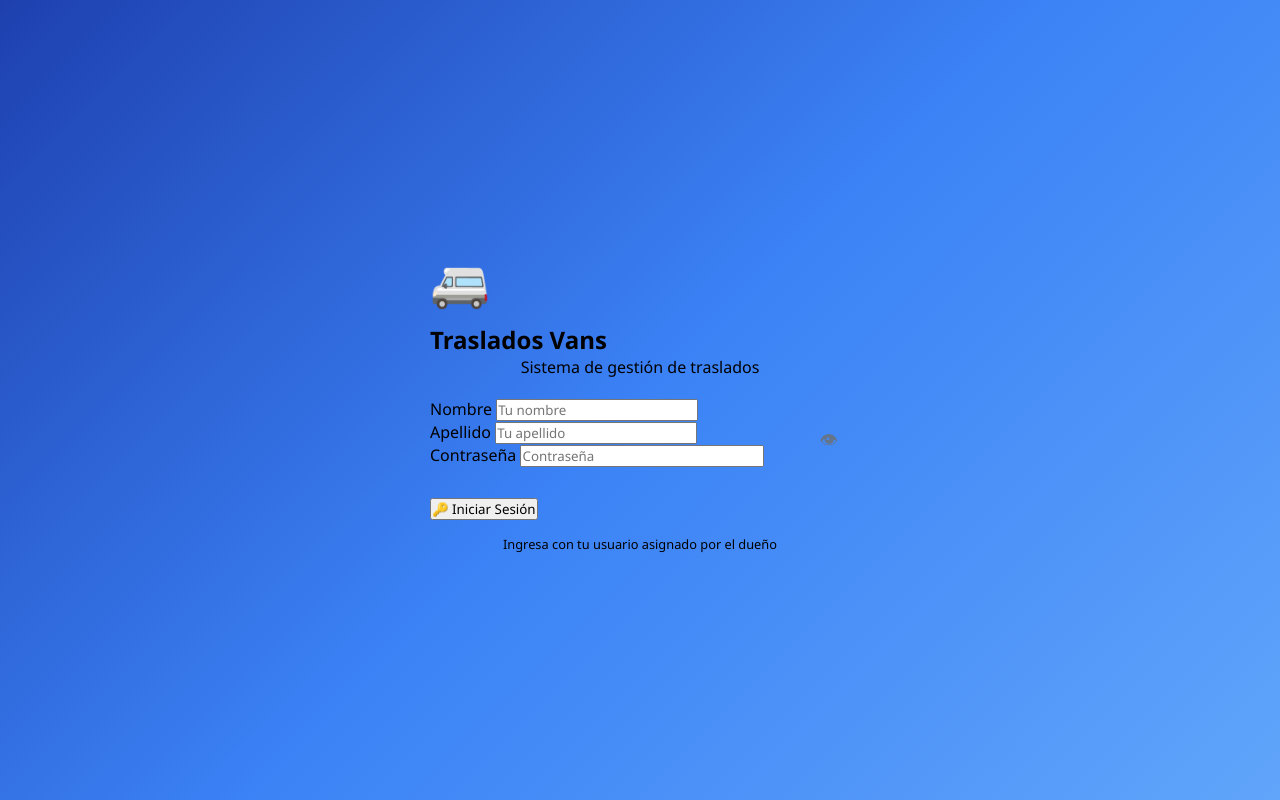
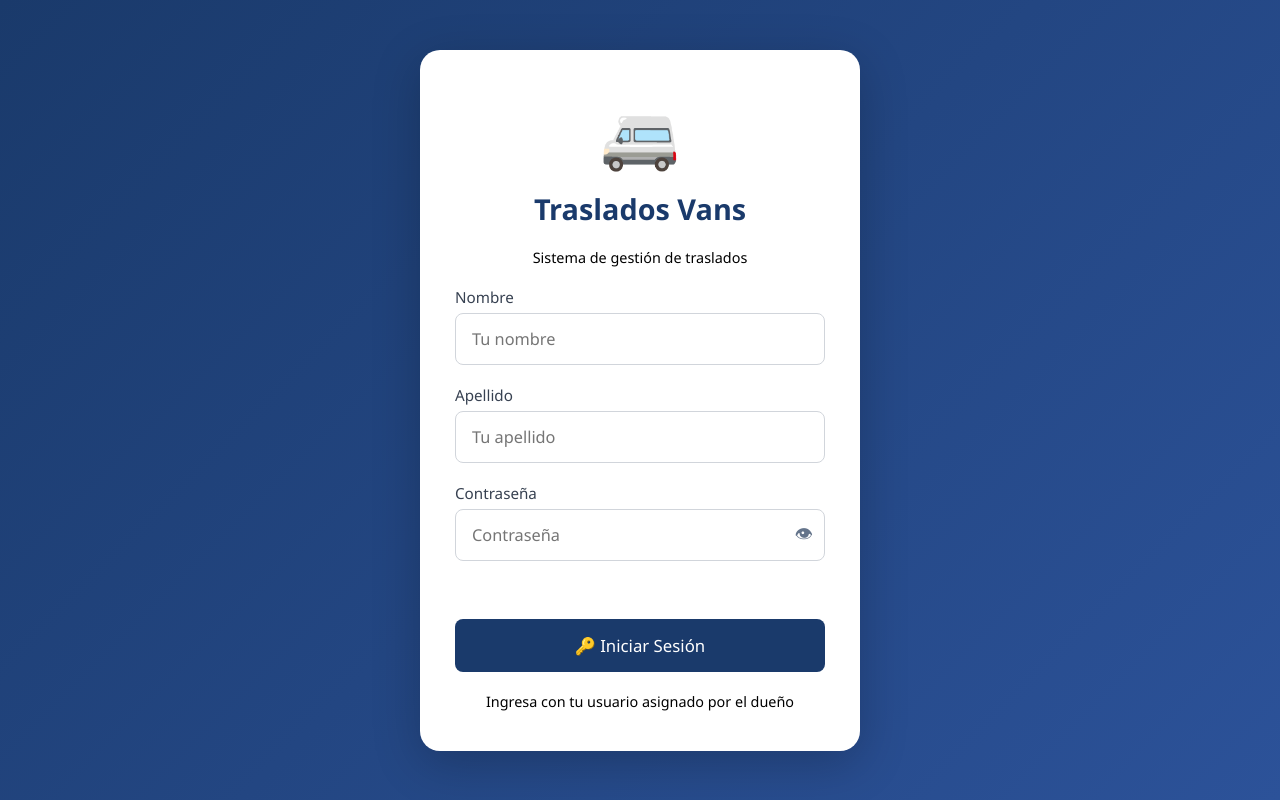
Before and after one commit to carlosfontans72cf-droid/traslados-ops, a plain HTML site: page public/index.html in a window 1280 px wide. Drawn offline with Linux system fonts and the light colour scheme; no server answers.

Commit message:
Diseño responsivo: adaptada vista para PC y celular

```diff
--- a/public/css/styles.css
+++ b/public/css/styles.css
@@ -5,7 +5,6 @@
   box-sizing: border-box;
   font-family: 'Segoe UI', Roboto, Oxygen, Ubuntu, Cantarell, 'Open Sans', sans-serif;
 }
-
 body {
   min-height: 100vh;
   display: flex;
@@ -15,14 +14,12 @@ body {
   padding: 20px;
   -webkit-font-smoothing: antialiased;
 }
-
 /* ===== CONTENEDOR CENTRAL ===== */
 .login-container {
   width: 100%;
   max-width: 420px;
   margin: auto;
 }
-
 .login-box {
   background: #ffffff;
   padding: 40px 30px;
@@ -31,7 +28,6 @@ body {
   text-align: center;
   animation: aparecer 0.4s ease-out;
 }
-
 /* ===== ANIMACIÓN ===== */
 @keyframes aparecer {
   from {
@@ -43,34 +39,29 @@ body {
     transform: translateY(0);
   }
 }
-
 /* ===== TEXTOS Y LOGO ===== */
 .logo {
   font-size: 48px;
   margin-bottom: 10px;
 }
-
 h1 {
   color: #1e40af;
   font-size: 28px;
   margin-bottom: 8px;
   font-weight: 700;
 }
-
 .subtitulo {
   color: #64748b;
   margin-bottom: 30px;
   font-size: 15px;
   line-height: 1.5;
 }
-
 /* ===== CAMPOS DE ENTRADA ===== */
 .campo {
   text-align: left;
   margin-bottom: 20px;
   position: relative; /* ✅ CLAVE para poner el ojo adentro a la derecha */
 }
-
 .campo label {
   display: block;
   color: #334155;
@@ -78,7 +69,6 @@ h1 {
   font-weight: 500;
   font-size: 15px;
 }
-
 .campo input {
   width: 100%;
   padding: 12px 42px 12px 14px; /* ✅ más espacio derecha para el ícono */
@@ -88,14 +78,12 @@ h1 {
   transition: border-color 0.25s ease, box-shadow 0.25s ease;
   background-color: #fcfcfd;
 }
-
 .campo input:focus {
   outline: none;
   border-color: #2563eb;
   box-shadow: 0 0 0 3px rgba(37, 99, 235, 0.15);
   background-color: #ffffff;
 }
-
 /* ✅ ===== ESTILO NUEVO: BOTÓN OJO VER CONTRASEÑA ===== */
 .ver-contrasena {
   position: absolute;
@@ -111,7 +99,6 @@ h1 {
 .ver-contrasena:hover {
   color: #2563eb;
 }
-
 /* ===== BOTÓN PRINCIPAL ===== */
 .btn-principal {
   width: 100%;
@@ -125,15 +112,12 @@ h1 {
   cursor: pointer;
   transition: background-color 0.25s ease, transform 0.2s ease;
 }
-
 .btn-principal:hover {
   background: #1d4ed8;
 }
-
 .btn-principal:active {
   transform: scale(0.98);
 }
-
 /* ===== MENSAJE DE ERROR ===== */
 .error {
   margin-top: 15px;
@@ -143,15 +127,83 @@ h1 {
   min-height: 20px;
 }
 
-/* ===== AJUSTES PARA CELULARES ===== */
+/* ===== 📱 CELULAR (pantallas chicas) ===== */
 @media (max-width: 480px) {
+  body {
+    padding: 12px;
+  }
   .login-box {
-    padding: 30px 20px;
+    padding: 25px 18px;
+    border-radius: 14px;
   }
   h1 {
-    font-size: 24px;
+    font-size: 22px;
   }
   .logo {
-    font-size: 40px;
+    font-size: 38px;
+  }
+  .subtitulo {
+    font-size: 14px;
+    margin-bottom: 22px;
+  }
+  .campo {
+    margin-bottom: 16px;
+  }
+  .campo label {
+    font-size: 14px;
+  }
+  .campo input {
+    padding: 11px 42px 11px 12px;
+    font-size: 16px; /* ✅ Mejora experiencia en móvil */
+  }
+  .btn-principal {
+    padding: 12px;
+    font-size: 15px;
   }
 }
+
+/* ===== 💻 PC Y TABLET (pantallas anchas) ===== */
+@media (min-width: 768px) {
+  body {
+    padding: 40px;
+  }
+  .login-container {
+    max-width: 480px; /* ✅ Más ancho en PC */
+  }
+  .login-box {
+    padding: 45px 40px; /* ✅ Más espacio interno */
+    border-radius: 20px; /* ✅ Bordes más redondos */
+    box-shadow: 0 15px 50px rgba(0, 0, 0, 0.25); /* ✅ Sombra más suave y profunda */
+  }
+  .logo {
+    font-size: 56px; /* ✅ Logo más grande */
+  }
+  h1 {
+    font-size: 32px; /* ✅ Título más grande */
+    margin-bottom: 10px;
+  }
+  .subtitulo {
+    font-size: 16px;
+    margin-bottom: 35px;
+  }
+  .campo {
+    margin-bottom: 24px; /* ✅ Más espacio entre campos */
+  }
+  .campo label {
+    font-size: 16px;
+    margin-bottom: 8px;
+  }
+  .campo input {
+    padding: 14px 44px 14px 16px; /* ✅ Campos más altos */
+    font-size: 16px;
+  }
+  .ver-contrasena {
+    font-size: 20px;
+    right: 14px;
+    bottom: 13px;
+  }
+  .btn-principal {
+    padding: 15px; /* ✅ Botón más grande */
+    font-size: 17px;
+  }
+}
--- a/public/index.html
+++ b/public/index.html
@@ -8,46 +8,104 @@
   <link rel="stylesheet" href="css/styles.css">
   <meta name="theme-color" content="#1a3a6b">
   <link rel="apple-touch-icon" href="icons/icon-192.png">
-</head>
-<body>
+  <style>
+    /* ===== ESTILOS BASE (celular primero) ===== */
+    * {
+      box-sizing: border-box;
+      margin: 0;
+      padding: 0;
+    }
 
-  <div class="login-container">
-    <div class="login-card">
-      <div class="logo">🚐</div>
-      <h2>Traslados Vans</h2>
-      <p style="text-align:center; color: var(--text-muted); margin-bottom:20px;">
-        Sistema de gestión de traslados
-      </p>
+    body {
+      min-height: 100vh;
+      display: flex;
+      align-items: center;
+      justify-content: center;
+      padding: 15px;
+      background: linear-gradient(135deg, #1a3a6b 0%, #2c5299 100%);
+    }
 
-      <div class="form-group">
-        <label for="nombre">Nombre</label>
-        <input type="text" id="nombre" class="form-control" placeholder="Tu nombre" autocomplete="off">
-      </div>
+    .login-container {
+      width: 100%;
+      display: flex;
+      align-items: center;
+      justify-content: center;
+    }
 
-      <div class="form-group">
-        <label for="apellido">Apellido</label>
-        <input type="text" id="apellido" class="form-control" placeholder="Tu apellido" autocomplete="off">
-      </div>
+    .login-card {
+      background: #fff;
+      width: 100%;
+      max-width: 400px;
+      padding: 25px 20px;
+      border-radius: 16px;
+      box-shadow: 0 8px 32px rgba(0,0,0,0.18);
+    }
 
-      <div class="form-group" style="position: relative;">
-        <label for="password">Contraseña</label>
-        <input type="password" id="password" class="form-control" placeholder="Contraseña" style="padding-right: 42px;">
-        <button type="button" class="ver-contrasena" data-target="password">👁</button>
-      </div>
+    .logo {
+      text-align: center;
+      font-size: 3rem;
+      margin-bottom: 8px;
+    }
 
-      <div id="login-error" style="color: var(--alert-red); text-align: center; margin-bottom: 10px; min-height: 20px;"></div>
+    h2 {
+      text-align: center;
+      color: #1a3a6b;
+      margin-bottom: 8px;
+      font-size: 1.4rem;
+    }
 
-      <button id="btn-login" class="btn btn-primary btn-block btn-lg">
-        🔑 Iniciar Sesión
-      </button>
+    .form-group {
+      margin-bottom: 16px;
+    }
 
-      <p style="text-align:center; margin-top:15px; color: var(--text-muted); font-size:0.8rem;">
-        Ingresa con tu usuario asignado por el dueño
-      </p>
-    </div>
-  </div>
+    .form-group label {
+      display: block;
+      margin-bottom: 6px;
+      color: #374151;
+      font-weight: 500;
+      font-size: 0.95rem;
+    }
 
-  <style>
+    .form-control {
+      width: 100%;
+      padding: 12px 14px;
+      border: 1px solid #d1d5db;
+      border-radius: 8px;
+      font-size: 1rem;
+      transition: border-color 0.2s, box-shadow 0.2s;
+    }
+
+    .form-control:focus {
+      outline: none;
+      border-color: #1a3a6b;
+      box-shadow: 0 0 0 3px rgba(26, 58, 107, 0.15);
+    }
+
+    .btn {
+      border: none;
+      border-radius: 8px;
+      cursor: pointer;
+      font-size: 1rem;
+      font-weight: 500;
+      transition: background-color 0.2s, transform 0.1s;
+    }
+
+    .btn-primary {
+      background-color: #1a3a6b;
+      color: #fff;
+      width: 100%;
+      padding: 13px;
+      margin-top: 8px;
+    }
+
+    .btn-primary:hover {
+      background-color: #142d54;
+    }
+
+    .btn-primary:active {
+      transform: scale(0.98);
+    }
+
     .ver-contrasena {
       position: absolute;
       right: 12px;
@@ -62,7 +120,81 @@
     .ver-contrasena:hover {
       color: #2563eb;
     }
+
+    /* ===== SOLO EN PC (pantallas anchas) ===== */
+    @media (min-width: 768px) {
+      body {
+        padding: 40px;
+      }
+
+      .login-card {
+        max-width: 440px;
+        padding: 40px 35px;
+        border-radius: 20px;
+        box-shadow: 0 12px 48px rgba(0,0,0,0.22);
+      }
+
+      .logo {
+        font-size: 4rem;
+        margin-bottom: 12px;
+      }
+
+      h2 {
+        font-size: 1.8rem;
+        margin-bottom: 12px;
+      }
+
+      .form-group {
+        margin-bottom: 20px;
+      }
+
+      .form-control {
+        padding: 14px 16px;
+        font-size: 1.02rem;
+      }
+
+      .btn-primary {
+        padding: 15px;
+        font-size: 1.05rem;
+      }
+
+      p {
+        font-size: 0.9rem !important;
+        margin-top: 20px !important;
+      }
+    }
   </style>
+</head>
+<body>
+  <div class="login-container">
+    <div class="login-card">
+      <div class="logo">🚐</div>
+      <h2>Traslados Vans</h2>
+      <p style="text-align:center; color: var(--text-muted); margin-bottom:20px;">
+        Sistema de gestión de traslados
+      </p>
+      <div class="form-group">
+        <label for="nombre">Nombre</label>
+        <input type="text" id="nombre" class="form-control" placeholder="Tu nombre" autocomplete="off">
+      </div>
+      <div class="form-group">
+        <label for="apellido">Apellido</label>
+        <input type="text" id="apellido" class="form-control" placeholder="Tu apellido" autocomplete="off">
+      </div>
+      <div class="form-group" style="position: relative;">
+        <label for="password">Contraseña</label>
+        <input type="password" id="password" class="form-control" placeholder="Contraseña" style="padding-right: 42px;">
+        <button type="button" class="ver-contrasena" data-target="password">👁</button>
+      </div>
+      <div id="login-error" style="color: var(--alert-red); text-align: center; margin-bottom: 10px; min-height: 20px;"></div>
+      <button id="btn-login" class="btn btn-primary btn-block btn-lg">
+        🔑 Iniciar Sesión
+      </button>
+      <p style="text-align:center; margin-top:15px; color: var(--text-muted); font-size:0.8rem;">
+        Ingresa con tu usuario asignado por el dueño
+      </p>
+    </div>
+  </div>
 
   <script>
     document.addEventListener('click', e => {
@@ -82,7 +214,6 @@
 
   <!-- ✅ Service Worker TEMPORALMENTE DESACTIVADO para que Google Maps funcione -->
   <!-- Se volverá a activar cuando se confirme que Google Maps funciona -->
-
   <script type="module" src="js/auth.js"></script>
 </body>
 </html>
```
